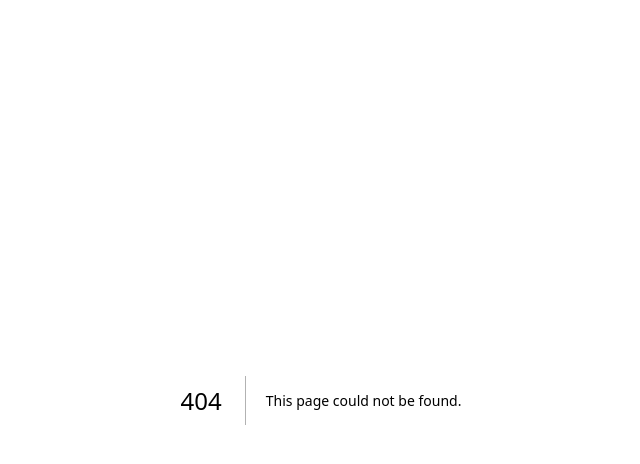
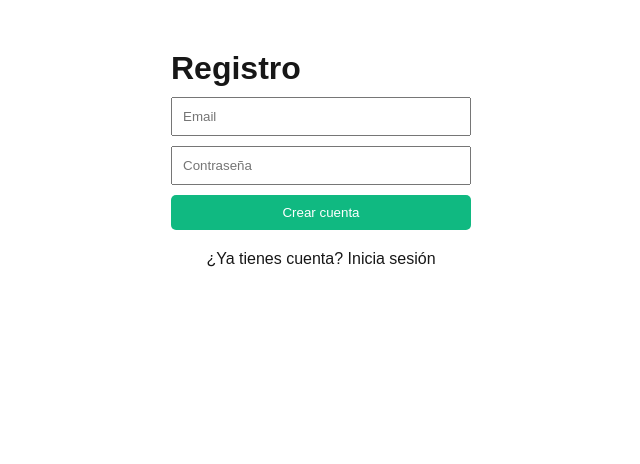
Before and after one commit to liminaal/liminaal, a Next.js app: page /register in a window 1280 px wide. Before the commit this address had no page. Shown: the top 464 px of the page, without its empty margins (319-959 px from the left). Built offline with nearby package versions, Linux system fonts and the light colour scheme; no server answers.

Commit message:
añadida página register

```diff
--- /dev/null
+++ b/pages/register.js
@@ -0,0 +1,56 @@
+import { supabase } from "../lib/supabase"
+
+export default function Register() {
+  async function register(e) {
+    e.preventDefault()
+    const email = e.target.email.value
+    const password = e.target.password.value
+
+    const { error } = await supabase.auth.signUp({
+      email,
+      password,
+    })
+
+    if (error) alert("Error: " + error.message)
+    else alert("¡Revisa tu email para confirmar!")
+  }
+
+  return (
+    <div style={{ padding: "50px", maxWidth: "400px", margin: "auto" }}>
+      <h1>Registro</h1>
+      <form onSubmit={register}>
+        <input
+          name="email"
+          type="email"
+          placeholder="Email"
+          required
+          style={{ display: "block", margin: "10px 0", padding: "10px", width: "100%" }}
+        />
+        <input
+          name="password"
+          type="password"
+          placeholder="Contraseña"
+          minLength={6}
+          required
+          style={{ display: "block", margin: "10px 0", padding: "10px", width: "100%" }}
+        />
+        <button
+          type="submit"
+          style={{
+            padding: "10px 20px",
+            background: "#10b981",
+            color: "white",
+            border: "none",
+            borderRadius: "5px",
+            width: "100%"
+          }}
+        >
+          Crear cuenta
+        </button>
+      </form>
+      <p style={{ textAlign: "center", marginTop: "20px" }}>
+        ¿Ya tienes cuenta? <a href="/login">Inicia sesión</a>
+      </p>
+    </div>
+  )
+}
```
